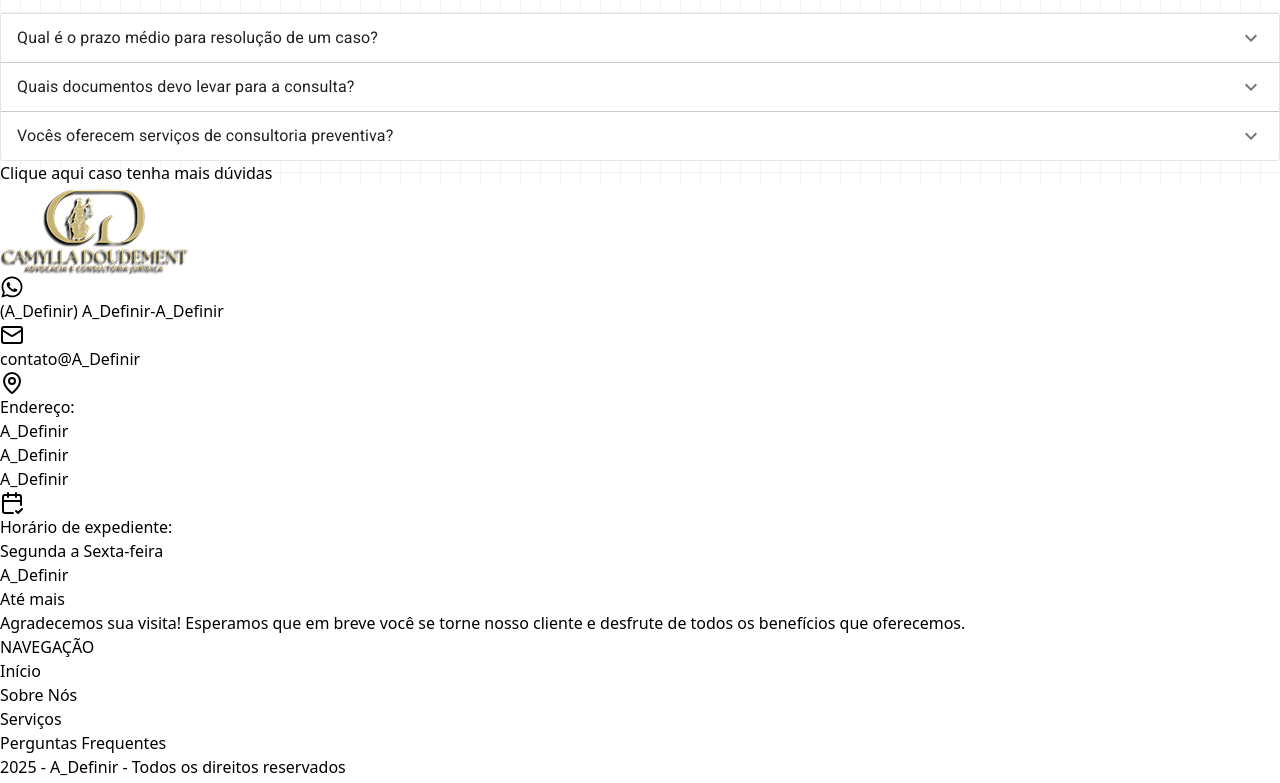
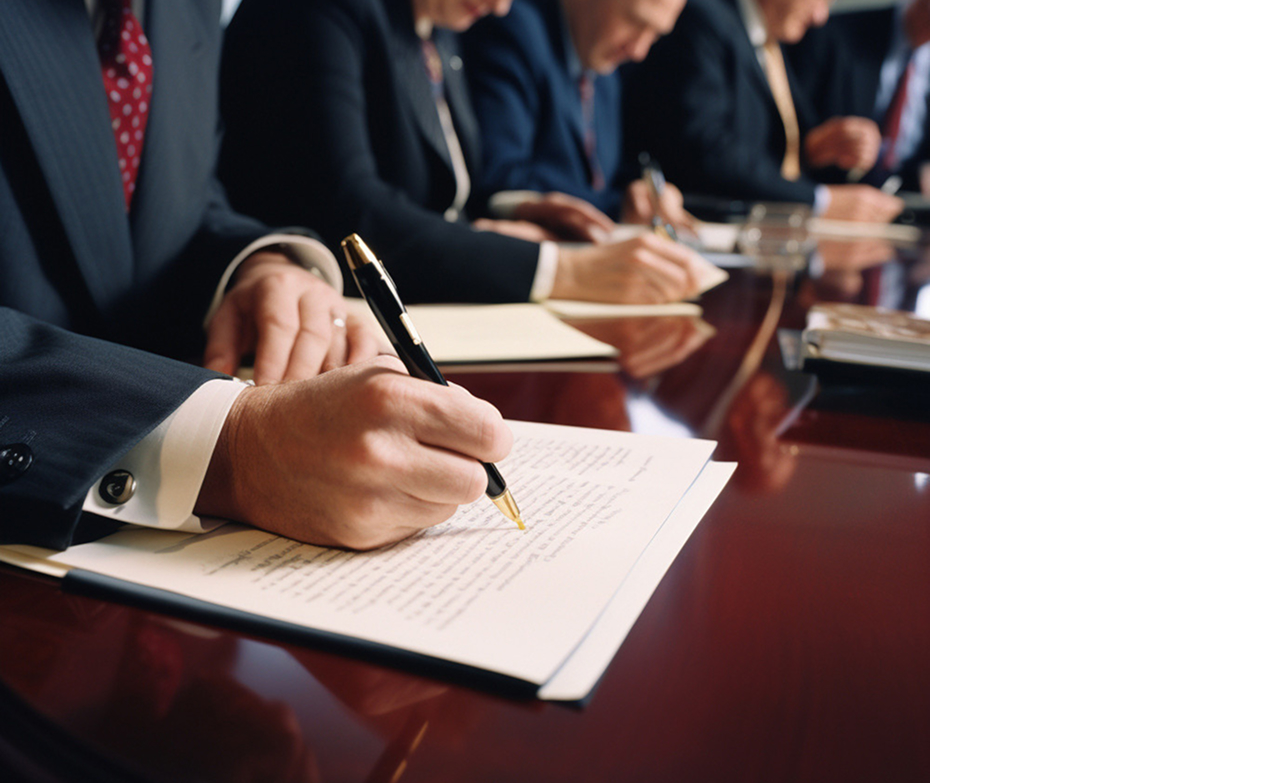
Before and after one commit to Paper-Street-Softwares/Dev-Template, a React (Vite) app: page / in a window 1280 px wide. Shown: the part 3618-4401 px from the top of the page. Built offline with nearby package versions, Linux system fonts and the light colour scheme; a web font is replaced by a local one.

Commit message:
fx: infos e rede social

```diff
--- a/src/content/content.jsx
+++ b/src/content/content.jsx
@@ -53,14 +53,14 @@ import { FileText } from "lucide-react";
 const currentYear = new Date().getFullYear();
 
 export const infos = {
-  name: "A_Definir",
+  name: "Dra. Camylla Doudement",
   email: "contato", // Email desejado pelo cliente
   emailSecundario: "A_Definir", // Email desejado pelo cliente
-  domain: "A_Definir", // Sem "www"
+  domain: "www.camylladoudementadvogada.com.br", // Sem "www"
   phone: {
-    ddd: "A_Definir",
-    firstPart: "A_Definir", // Apenas os 5 primeiros números (incluindo o 9)
-    secondPart: "A_Definir", // Apenas os 4 últimos números
+    ddd: "61",
+    firstPart: "99399", // Apenas os 5 primeiros números (incluindo o 9)
+    secondPart: "9111", // Apenas os 4 últimos números
   },
   phoneSecundario: {
     ddd: "A_Definir",
@@ -75,9 +75,9 @@ export const infos = {
   endereco: (
     <div>
       <p>Endereço:</p>
-      <p>A_Definir</p>
-      <p>A_Definir</p>
-      <p>A_Definir</p>
+      <p>Valparaíso de Goiás</p>
+      <p>Brasília - DF</p>
+      <p></p>
     </div>
   ),
   enderecoSecundario: (
@@ -92,11 +92,11 @@ export const infos = {
     <div>
       <p>Horário de expediente:</p>
       <p>Segunda a Sexta-feira</p>
-      <p>A_Definir</p>
+      <p>9h às 18h</p>
     </div>
   ),
   obs: <span className="italic">A Definir</span>,
-  instagramProfile: "A_definir", // Sem o @
+  instagramProfile: "camylladoudementadv___", // Sem o @
   facebookProfile: "A_Definir",
   linkeDinProfile: "A_Definir",
   x: "A_Definir",
@@ -405,7 +405,7 @@ const content = {
         miniTag: "A_Definir",
         title: "A_Definir",
         subtitle: "A_Definir",
-        paragraph: <p>A_Definir</p>,
+        paragraph: <p></p>,
         labelInstagram: "Siga-nos no Instagram",
         labelFacebook: "Siga-nos no Facebook",
         labelLinkedin: "Siga-nos no LinkedIn",
--- a/src/pages/Index.jsx
+++ b/src/pages/Index.jsx
@@ -41,12 +41,11 @@ export default function Index() {
         paragraphsModal={false}
       />
       <About modal={true} showGallery={false} colorMode={colorMode} />
-      {/* <AboutInstagram
+      <AboutInstagram
         colorMode={colorMode}
         instagram={true}
         socialPrint={true}
-        facebook={true}
-      /> */}
+      />
       {/* <Cta colorMode={colorMode} /> */}
       <CtaSecondary />
       <Steps colorMode={colorMode} />
@@ -59,6 +58,7 @@ export default function Index() {
         phoneTerciario={false}
         expedientesecond={false}
         addres={true}
+        instagram={true}
       />
       <FloatingWhatsappButton />
       <BackToTopButton />
```
